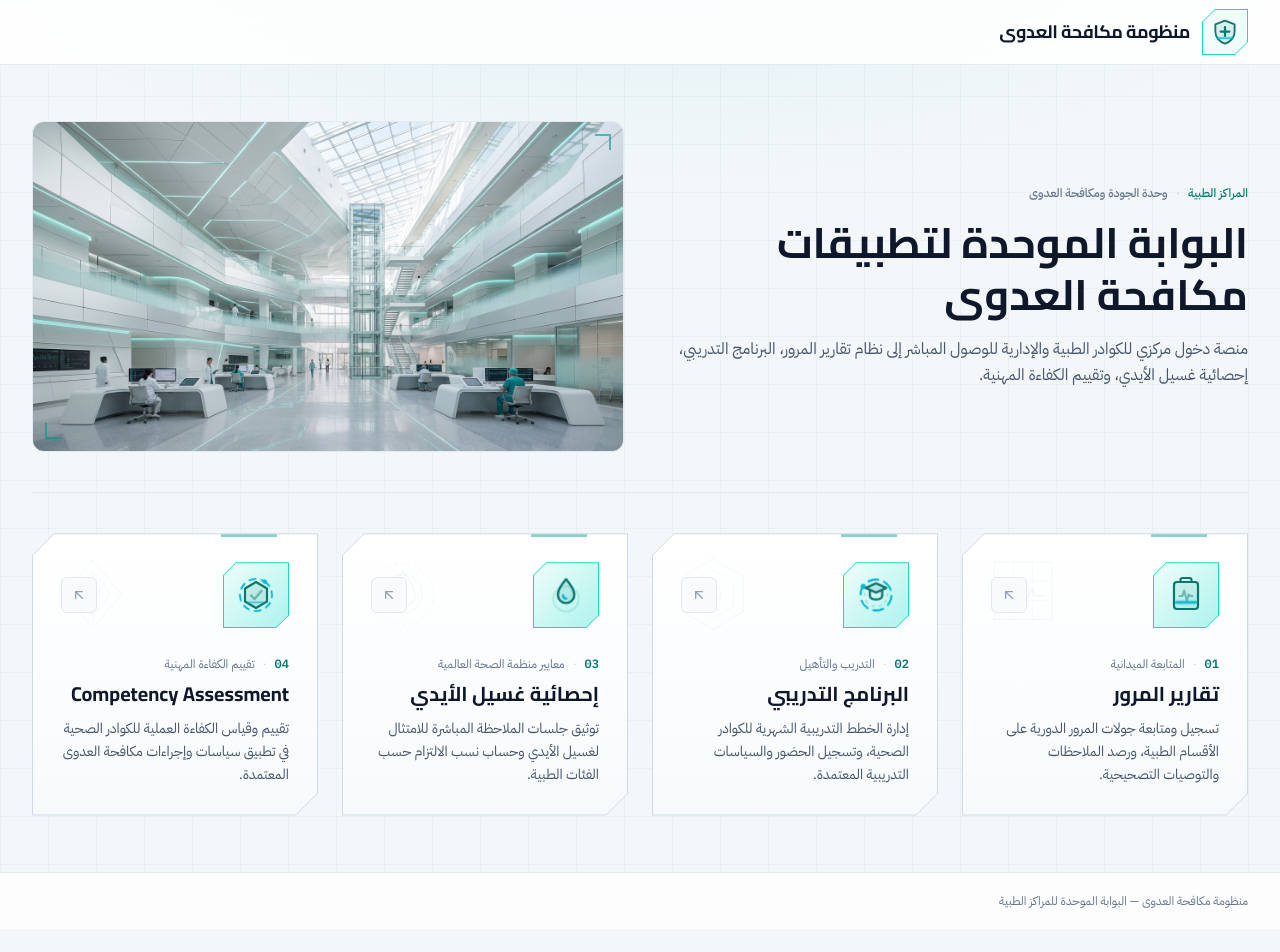
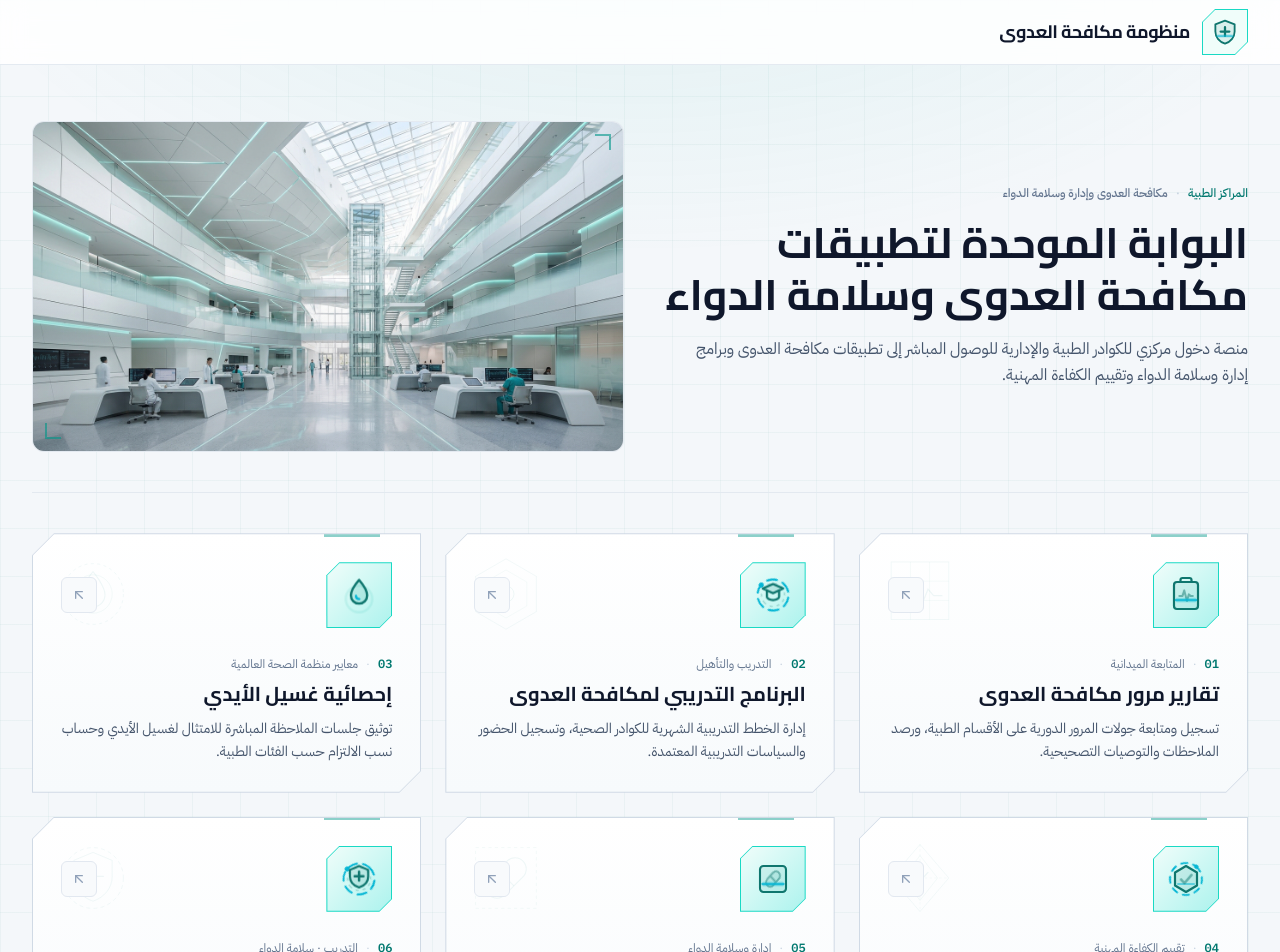
Before and after one commit to fadyazoz93/IPC-App, a React (Vite) app: page / in a window 1280 px wide. Shown: the top 952 px of the page. Before the commit the page ends 929 px from the top, so only its background shows below. Built offline with nearby package versions, Linux system fonts and the light colour scheme.

Commit message:
feat: add Medication Management System (MMS) apps
Expand the portal to include Medication Management System modules, update existing IPC titles for clarity, and extend the application card schema.

```diff
--- a/src/App.tsx
+++ b/src/App.tsx
@@ -2,7 +2,13 @@ import React, { useEffect, useState } from 'react';
 import { ArrowUpLeft } from 'lucide-react';
 import heroVisual from './assets/images/futuristic_light_medical_center_1794850624631.jpg';
 
-type AppCardId = 'ipc-reports' | 'ipc-training' | 'ipc-hhc' | 'ipc-competency';
+type AppCardId =
+  | 'ipc-reports'
+  | 'ipc-training'
+  | 'ipc-hhc'
+  | 'ipc-competency'
+  | 'mms-reports'
+  | 'mms-training';
 
 interface PortalAppItem {
   id: AppCardId;
@@ -18,7 +24,7 @@ const PORTAL_APPS: PortalAppItem[] = [
     id: 'ipc-reports',
     indexLabel: '01',
     categoryLabel: 'المتابعة الميدانية',
-    title: 'تقارير المرور',
+    title: 'تقارير مرور مكافحة العدوى',
     description:
       'تسجيل ومتابعة جولات المرور الدورية على الأقسام الطبية، ورصد الملاحظات والتوصيات التصحيحية.',
     url: 'https://ipc-reports.vercel.app/',
@@ -27,7 +33,7 @@ const PORTAL_APPS: PortalAppItem[] = [
     id: 'ipc-training',
     indexLabel: '02',
     categoryLabel: 'التدريب والتأهيل',
-    title: 'البرنامج التدريبي',
+    title: 'البرنامج التدريبي لمكافحة العدوى',
     description:
       'إدارة الخطط التدريبية الشهرية للكوادر الصحية، وتسجيل الحضور والسياسات التدريبية المعتمدة.',
     url: 'https://ipc-training.vercel.app/',
@@ -49,6 +55,24 @@ const PORTAL_APPS: PortalAppItem[] = [
     description:
       'تقييم وقياس الكفاءة العملية للكوادر الصحية في تطبيق سياسات وإجراءات مكافحة العدوى المعتمدة.',
     url: 'https://ipc-competency.vercel.app/',
+  },
+  {
+    id: 'mms-reports',
+    indexLabel: '05',
+    categoryLabel: 'إدارة وسلامة الدواء',
+    title: 'تقارير مرور إدارة وسلامة الدواء',
+    description:
+      'متابعة جولات التفتيش والمرور الدوري على الصيدليات ومخازن الأدوية، ورصد ملاحظات سلامة الدواء.',
+    url: 'https://mms-reports.vercel.app/',
+  },
+  {
+    id: 'mms-training',
+    indexLabel: '06',
+    categoryLabel: 'التدريب · سلامة الدواء',
+    title: 'البرنامج التدريبي لإدارة وسلامة الدواء',
+    description:
+      'تنظيم البرامج والخطط التدريبية للكوادر الصحية في سياسات الصرف الآمن والتعامل مع الأدوية.',
+    url: 'https://mms-training.vercel.app/',
   },
 ];
 
@@ -311,6 +335,97 @@ function CardAnimatedIcon({ id }: { id: AppCardId }) {
     );
   }
 
+  if (id === 'mms-reports') {
+    return (
+      <svg viewBox="0 0 40 40" className="w-10 h-10" fill="none" aria-hidden="true">
+        <rect
+          x="7"
+          y="7"
+          width="26"
+          height="26"
+          rx="3.5"
+          fill="#0F766E"
+          fillOpacity="0.08"
+          stroke="#0F766E"
+          strokeWidth="2.1"
+        />
+        <g className="animate-pulse-line">
+          <g transform="rotate(-45 20 20)">
+            <rect
+              x="11"
+              y="15.5"
+              width="18"
+              height="9"
+              rx="4.5"
+              fill="#0D9488"
+              fillOpacity="0.16"
+              stroke="#0F766E"
+              strokeWidth="2.1"
+            />
+            <line x1="20" y1="15.5" x2="20" y2="24.5" stroke="#0F766E" strokeWidth="2.1" />
+          </g>
+        </g>
+        <g className="animate-scan-beam">
+          <rect x="9.5" y="17.5" width="21" height="5" rx="1" fill="#06B6D4" fillOpacity="0.24" />
+          <line
+            x1="9.5"
+            y1="20"
+            x2="30.5"
+            y2="20"
+            stroke="#06B6D4"
+            strokeWidth="2.3"
+            strokeLinecap="round"
+          />
+        </g>
+      </svg>
+    );
+  }
+
+  if (id === 'mms-training') {
+    return (
+      <svg viewBox="0 0 40 40" className="w-10 h-10" fill="none" aria-hidden="true">
+        <g className="animate-orbit-slow">
+          <circle
+            cx="20"
+            cy="20"
+            r="15.5"
+            stroke="#06B6D4"
+            strokeWidth="2"
+            strokeDasharray="9 6"
+            strokeLinecap="round"
+          />
+          <circle cx="20" cy="4.5" r="2.5" fill="#06B6D4" />
+        </g>
+        <circle
+          cx="20"
+          cy="20"
+          r="11.5"
+          stroke="#0F766E"
+          strokeOpacity="0.25"
+          strokeWidth="1.4"
+          strokeDasharray="3 4"
+          className="animate-orbit-reverse"
+        />
+        <g className="animate-droplet-float">
+          <path
+            d="M20 9.5L29 13.3V19.8C29 25 25.2 29 20 30.6C14.8 29 11 25 11 19.8V13.3L20 9.5Z"
+            fill="#0F766E"
+            fillOpacity="0.12"
+            stroke="#0F766E"
+            strokeWidth="2.1"
+            strokeLinejoin="round"
+          />
+          <path
+            d="M20 15.2V23.8M15.7 19.5H24.3"
+            stroke="#0F766E"
+            strokeWidth="2.4"
+            strokeLinecap="round"
+          />
+        </g>
+      </svg>
+    );
+  }
+
   return (
     <svg viewBox="0 0 40 40" className="w-10 h-10" fill="none" aria-hidden="true">
       <circle
@@ -377,16 +492,16 @@ export default function App() {
             <div className="flex items-center gap-2 text-xs font-medium text-teal-700">
               <span>المراكز الطبية</span>
               <span aria-hidden="true" className="text-slate-300">·</span>
-              <span className="text-slate-500">وحدة الجودة ومكافحة العدوى</span>
+              <span className="text-slate-500">مكافحة العدوى وإدارة وسلامة الدواء</span>
             </div>
 
             <h1 className="font-display text-3xl sm:text-4xl lg:text-[2.65rem] font-bold text-slate-900 leading-[1.22]">
-              البوابة الموحدة لتطبيقات مكافحة العدوى
+              البوابة الموحدة لتطبيقات مكافحة العدوى وسلامة الدواء
             </h1>
 
             <p className="text-sm sm:text-base text-slate-600 leading-relaxed max-w-xl">
-              منصة دخول مركزي للكوادر الطبية والإدارية للوصول المباشر إلى نظام تقارير المرور،
-              البرنامج التدريبي، إحصائية غسيل الأيدي، وتقييم الكفاءة المهنية.
+              منصة دخول مركزي للكوادر الطبية والإدارية للوصول المباشر إلى تطبيقات مكافحة العدوى
+              وبرامج إدارة وسلامة الدواء وتقييم الكفاءة المهنية.
             </p>
           </div>
 
@@ -425,7 +540,7 @@ export default function App() {
 
         <section
           aria-label="قائمة التطبيقات"
-          className="mt-10 grid grid-cols-1 sm:grid-cols-2 lg:grid-cols-4 gap-6"
+          className="mt-10 grid grid-cols-1 sm:grid-cols-2 lg:grid-cols-3 gap-6"
         >
           {PORTAL_APPS.map((app) => (
             <a
@@ -478,6 +593,22 @@ export default function App() {
                       <path d="M51 60L57.5 66.5L70 53" stroke="currentColor" strokeWidth="1.6" strokeLinecap="round" strokeLinejoin="round" />
                     </>
                   )}
+                  {app.id === 'mms-reports' && (
+                    <>
+                      <rect x="22" y="22" width="76" height="76" stroke="currentColor" strokeWidth="0.9" strokeDasharray="4 4" />
+                      <g transform="rotate(-45 60 60)">
+                        <rect x="30" y="46" width="60" height="28" rx="14" stroke="currentColor" strokeWidth="1.3" />
+                        <line x1="60" y1="46" x2="60" y2="74" stroke="currentColor" strokeWidth="1.2" />
+                      </g>
+                    </>
+                  )}
+                  {app.id === 'mms-training' && (
+                    <>
+                      <circle cx="60" cy="60" r="38" stroke="currentColor" strokeWidth="1" strokeDasharray="5 4" />
+                      <path d="M60 28L84 38V58C84 73 73.5 84.5 60 89C46.5 84.5 36 73 36 58V38L60 28Z" stroke="currentColor" strokeWidth="1.15" />
+                      <path d="M60 45V71M47 58H73" stroke="currentColor" strokeWidth="1.4" strokeLinecap="round" />
+                    </>
+                  )}
                 </svg>
 
                 <div className="relative z-10">
```
